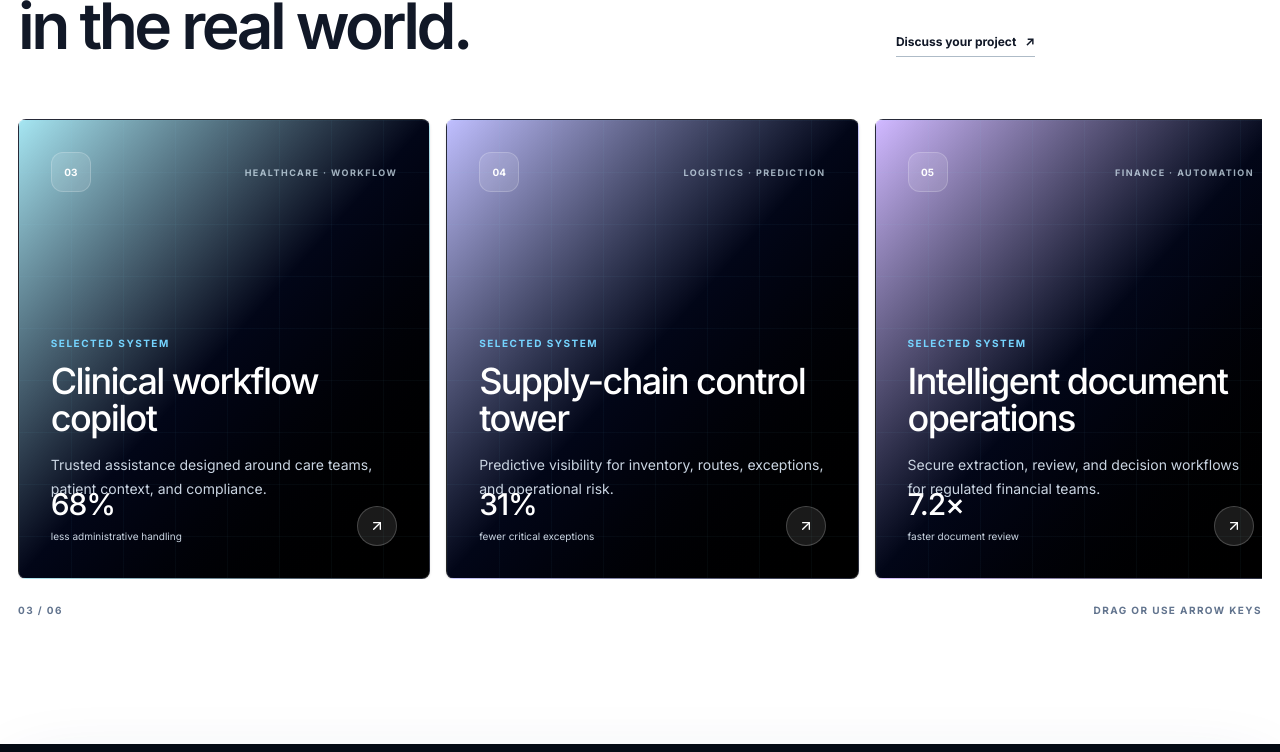
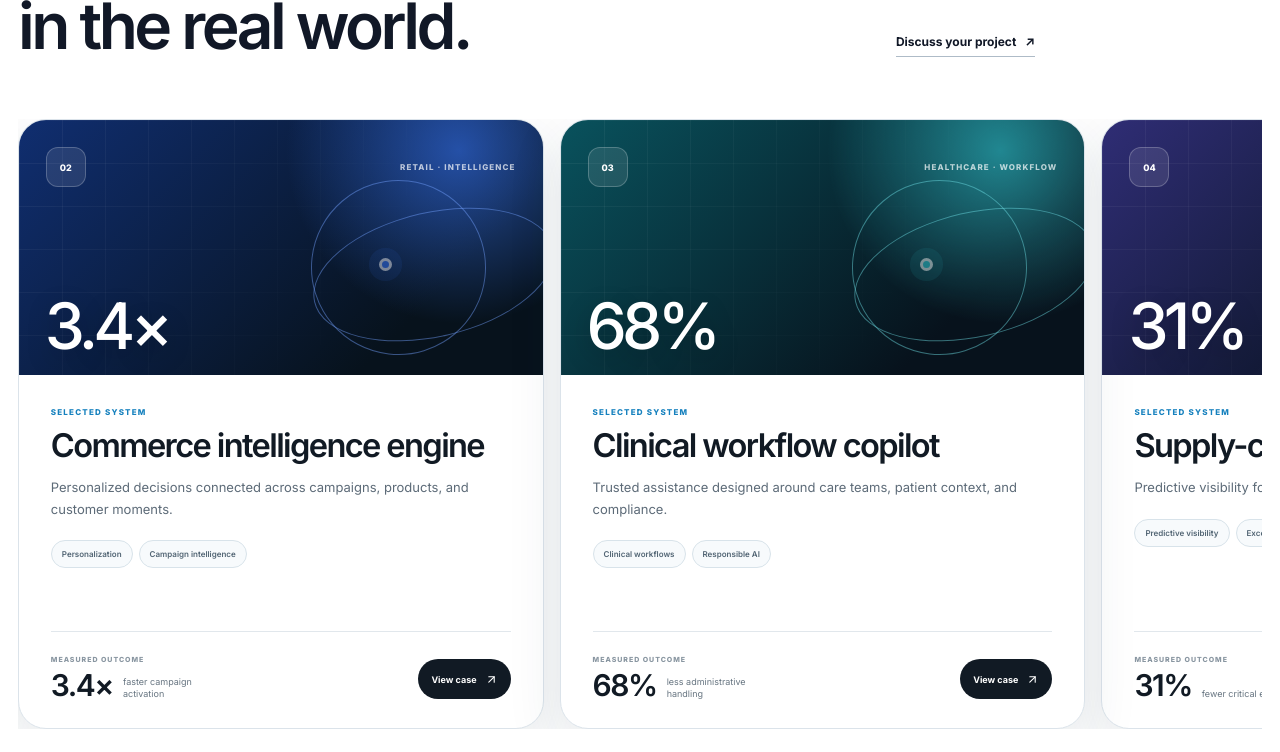
Before and after one commit to aathif07/hitasoft--WEBF, a Next.js app: page / in a window 1280 px wide. Shown: the part 4780-5532 px from the top of the page. Built offline with nearby package versions, Linux system fonts and the light colour scheme.

Commit message:
Redesign portfolio case study carousel

```diff
--- a/components/ui/cases-with-infinite-scroll.tsx
+++ b/components/ui/cases-with-infinite-scroll.tsx
@@ -1,18 +1,18 @@
 "use client";
 
 import { useEffect, useState } from "react";
-import { ArrowUpRight } from "lucide-react";
+import { ArrowLeft, ArrowRight, ArrowUpRight } from "lucide-react";
 
 import { Card } from "./card";
 import { Carousel, type CarouselApi, CarouselContent, CarouselItem } from "./carousel";
 
 const portfolioCases = [
-  { number: "01", category: "Enterprise AI · Operations", title: "AI operations platform", description: "One intelligent operating layer for signals, incidents, decisions, and response.", metric: "42%", outcome: "faster incident resolution", surface: "from-sky-500/35 via-slate-950 to-black" },
-  { number: "02", category: "Retail · Intelligence", title: "Commerce intelligence engine", description: "Personalized decisions connected across campaigns, products, and customer moments.", metric: "3.4×", outcome: "faster campaign activation", surface: "from-blue-600/50 via-slate-950 to-black" },
-  { number: "03", category: "Healthcare · Workflow", title: "Clinical workflow copilot", description: "Trusted assistance designed around care teams, patient context, and compliance.", metric: "68%", outcome: "less administrative handling", surface: "from-cyan-500/35 via-slate-950 to-black" },
-  { number: "04", category: "Logistics · Prediction", title: "Supply-chain control tower", description: "Predictive visibility for inventory, routes, exceptions, and operational risk.", metric: "31%", outcome: "fewer critical exceptions", surface: "from-indigo-500/40 via-slate-950 to-black" },
-  { number: "05", category: "Finance · Automation", title: "Intelligent document operations", description: "Secure extraction, review, and decision workflows for regulated financial teams.", metric: "7.2×", outcome: "faster document review", surface: "from-violet-500/40 via-slate-950 to-black" },
-  { number: "06", category: "Manufacturing · Vision", title: "Visual quality intelligence", description: "Real-time inspection and root-cause signals integrated with production systems.", metric: "54%", outcome: "lower inspection effort", surface: "from-emerald-500/35 via-slate-950 to-black" },
+  { number: "01", category: "Enterprise AI · Operations", title: "AI operations platform", description: "One intelligent operating layer for signals, incidents, decisions, and response.", metric: "42%", outcome: "faster incident resolution", tone: "sky", tags: ["Signal orchestration", "Incident automation"] },
+  { number: "02", category: "Retail · Intelligence", title: "Commerce intelligence engine", description: "Personalized decisions connected across campaigns, products, and customer moments.", metric: "3.4×", outcome: "faster campaign activation", tone: "blue", tags: ["Personalization", "Campaign intelligence"] },
+  { number: "03", category: "Healthcare · Workflow", title: "Clinical workflow copilot", description: "Trusted assistance designed around care teams, patient context, and compliance.", metric: "68%", outcome: "less administrative handling", tone: "cyan", tags: ["Clinical workflows", "Responsible AI"] },
+  { number: "04", category: "Logistics · Prediction", title: "Supply-chain control tower", description: "Predictive visibility for inventory, routes, exceptions, and operational risk.", metric: "31%", outcome: "fewer critical exceptions", tone: "indigo", tags: ["Predictive visibility", "Exception handling"] },
+  { number: "05", category: "Finance · Automation", title: "Intelligent document operations", description: "Secure extraction, review, and decision workflows for regulated financial teams.", metric: "7.2×", outcome: "faster document review", tone: "violet", tags: ["Document intelligence", "Human review"] },
+  { number: "06", category: "Manufacturing · Vision", title: "Visual quality intelligence", description: "Real-time inspection and root-cause signals integrated with production systems.", metric: "54%", outcome: "lower inspection effort", tone: "green", tags: ["Computer vision", "Quality operations"] },
 ];
 
 function Case() {
@@ -29,7 +29,7 @@ function Case() {
 
   useEffect(() => {
     if (!api || window.matchMedia("(prefers-reduced-motion: reduce)").matches) return;
-    const timer = window.setTimeout(() => api.scrollNext(), 2600);
+    const timer = window.setTimeout(() => api.scrollNext(), 4200);
     return () => window.clearTimeout(timer);
   }, [api, current]);
 
@@ -38,31 +38,28 @@ function Case() {
       <Carousel setApi={setApi} opts={{ align: "start", loop: true }} className="w-full">
         <CarouselContent className="items-stretch">
           {portfolioCases.map((item) => (
-            <CarouselItem className="basis-[88%] sm:basis-[66%] lg:basis-[44%] xl:basis-[34%]" key={item.number}>
-              <Card className={`group relative min-h-[410px] overflow-hidden rounded-[28px] border-white/15 bg-gradient-to-br ${item.surface} p-7 text-white transition-transform duration-300 hover:-translate-y-1 sm:min-h-[460px] sm:p-8`}>
-                <div className="absolute inset-0 bg-[linear-gradient(rgba(125,211,252,.07)_1px,transparent_1px),linear-gradient(90deg,rgba(125,211,252,.07)_1px,transparent_1px)] bg-[size:52px_52px] opacity-60" aria-hidden="true" />
-                {item.number === "01" && <div className="absolute inset-0 bg-[linear-gradient(110deg,rgba(2,8,16,.15),rgba(2,8,16,.78)),url('/images/ai-team-collaboration.jpg')] bg-cover bg-center opacity-55" aria-hidden="true" />}
-                <div className="relative z-10 flex items-center justify-between">
-                  <span className="grid h-10 w-10 place-items-center rounded-xl border border-white/20 bg-white/10 text-[10px] font-bold">{item.number}</span>
-                  <small className="text-[9px] font-bold uppercase tracking-[.16em] text-sky-100/70">{item.category}</small>
+            <CarouselItem className="basis-[92%] sm:basis-[72%] lg:basis-[48%] xl:basis-[43%]" key={item.number}>
+              <Card className={`case-study-card case-tone-${item.tone}`}>
+                <div className="case-study-visual">
+                  <div className="case-study-meta"><span>{item.number}</span><small>{item.category}</small></div>
+                  <div className="case-study-art" aria-hidden="true"><i /><i /><i /><b>{item.metric}</b></div>
                 </div>
-                <div className="relative z-10 mt-28 sm:mt-36">
-                  <p className="mb-3 text-[10px] font-bold uppercase tracking-[.15em] text-sky-300">Selected system</p>
-                  <h3 className="max-w-md text-3xl font-medium leading-[1.02] tracking-[-.045em] sm:text-4xl">{item.title}</h3>
-                  <p className="mt-4 max-w-md text-sm leading-6 text-slate-300">{item.description}</p>
-                </div>
-                <div className="absolute bottom-7 left-7 right-7 z-10 flex items-end justify-between sm:bottom-8 sm:left-8 sm:right-8">
-                  <div><b className="block text-3xl font-medium tracking-[-.04em]">{item.metric}</b><span className="text-[10px] text-slate-300">{item.outcome}</span></div>
-                  <span className="grid h-10 w-10 place-items-center rounded-full border border-white/20 bg-white/10 transition-colors group-hover:bg-white group-hover:text-slate-950"><ArrowUpRight className="h-4 w-4" /></span>
+                <div className="case-study-body">
+                  <p className="case-study-kicker">Selected system</p>
+                  <h3>{item.title}</h3>
+                  <p className="case-study-description">{item.description}</p>
+                  <div className="case-study-tags">{item.tags.map((tag) => <span key={tag}>{tag}</span>)}</div>
+                  <div className="case-study-result"><div><small>Measured outcome</small><strong>{item.metric}</strong><span>{item.outcome}</span></div><a href="mailto:hello@hitasoft.com" aria-label={`Discuss the ${item.title} case study`}>View case <ArrowUpRight /></a></div>
                 </div>
               </Card>
             </CarouselItem>
           ))}
         </CarouselContent>
       </Carousel>
-      <div className="mt-6 flex items-center justify-between text-[10px] font-bold uppercase tracking-[.14em] text-slate-500">
+      <div className="case-study-controls">
         <span>{String(current + 1).padStart(2, "0")} / {String(portfolioCases.length).padStart(2, "0")}</span>
-        <span>Drag or use arrow keys</span>
+        <small>Drag or use arrow keys</small>
+        <div><button type="button" onClick={() => api?.scrollPrev()} aria-label="Previous case study"><ArrowLeft /></button><button type="button" onClick={() => api?.scrollNext()} aria-label="Next case study"><ArrowRight /></button></div>
       </div>
     </div>
   );
```
Also changed, not shown: app/globals.css.
